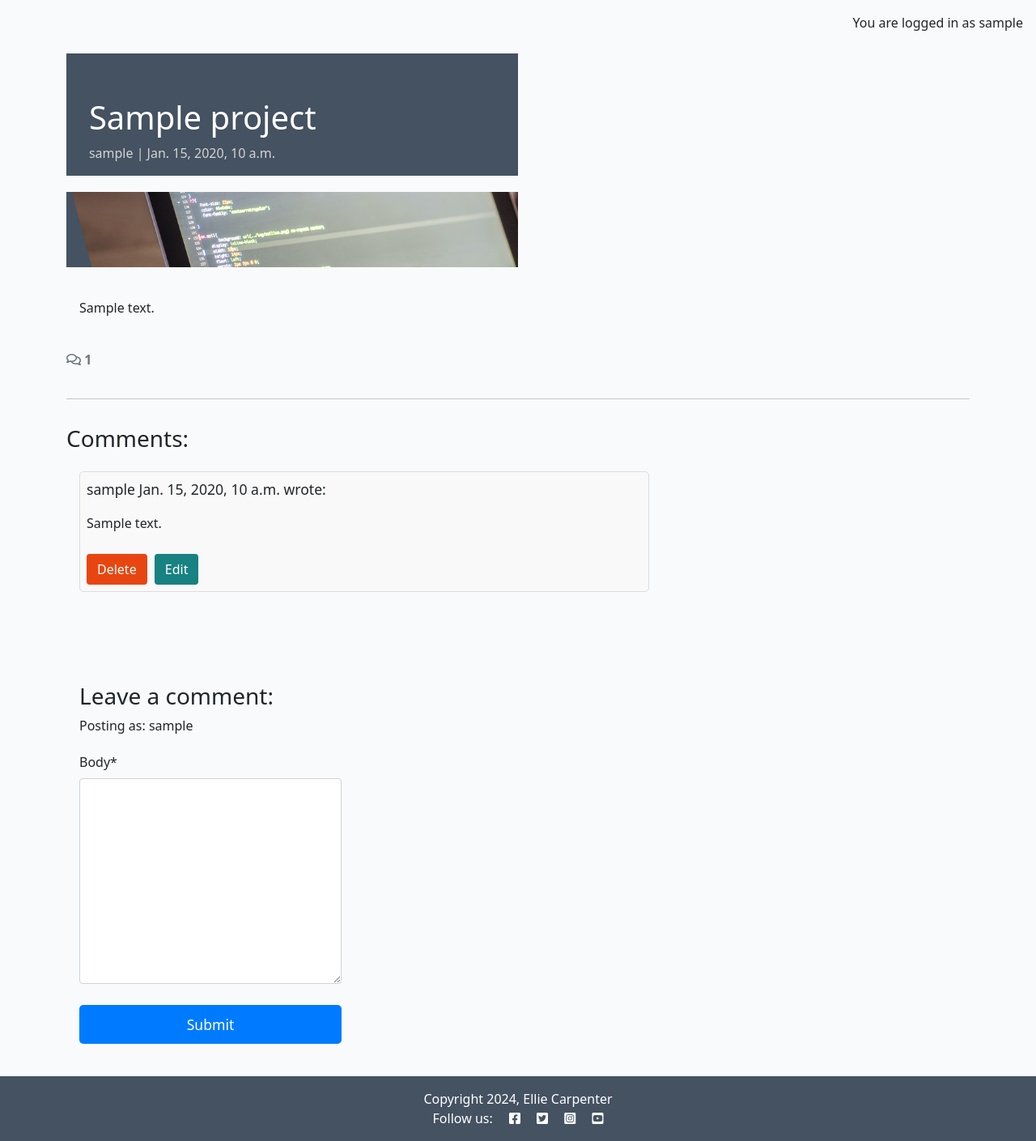
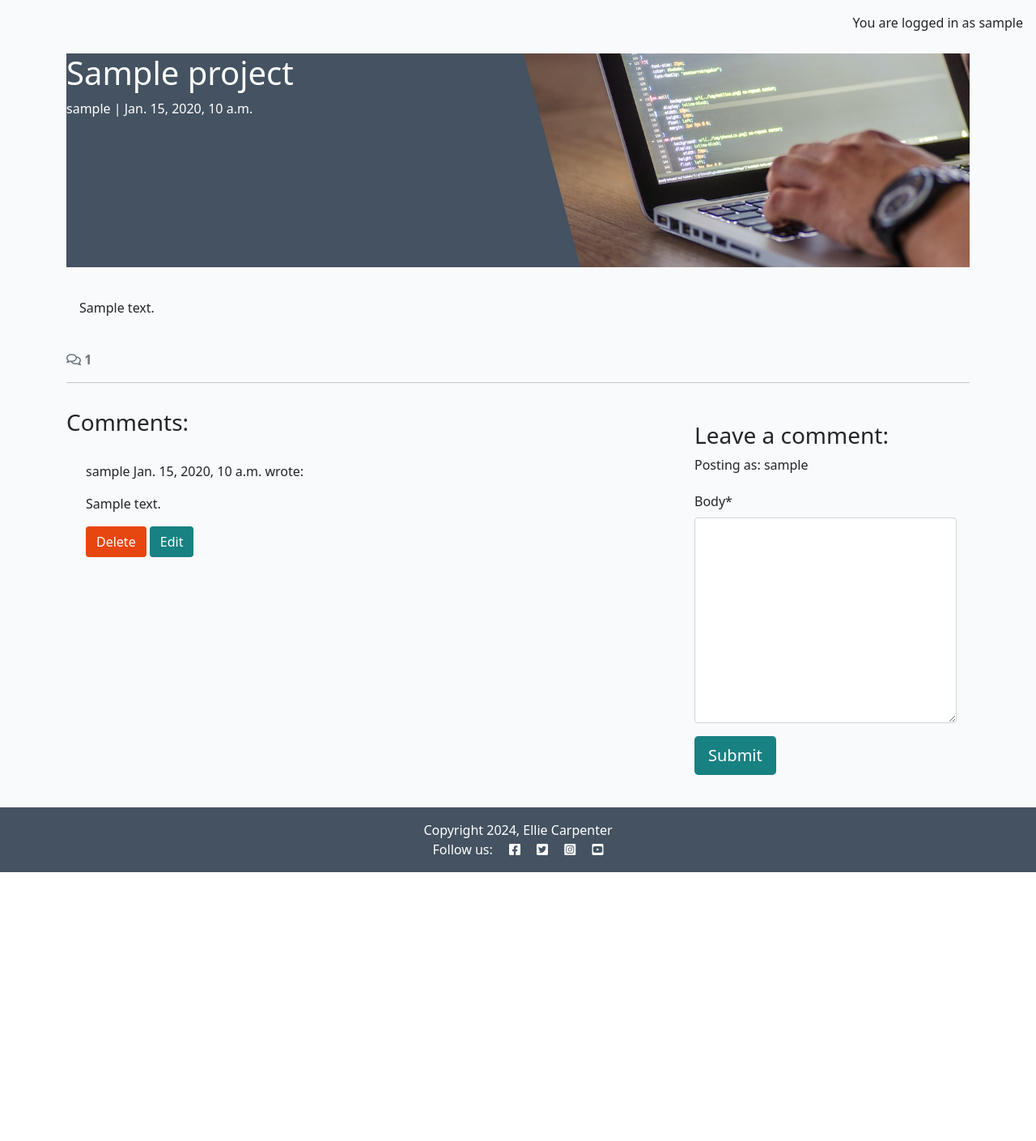
Before and after one commit to els-390/CI-Capstone-Portfolio-Project-Clone, a Django app: a page that uses templates/base.html in a window 1280 px wide. Shown: the part 60-1469 px from the top of the page at 81% size. After the commit the page ends 1137 px from the top, so only its background shows below. Run offline with Django 4.2, Linux system fonts and the light colour scheme; a user stored in the database is signed in; tables that the repository leaves empty hold one stand-in row (values such as "Sample post"); some libraries are stand-ins or nearby versions.

Commit message:
Revert CSS styles

```diff
--- a/static/css/style.css
+++ b/static/css/style.css
@@ -1,13 +1,8 @@
-/* General body and background styles */
+
 body {
     background-color: #F9FAFC;
 }
 
-.main-bg {
-    background-color: #F9FAFC;
-}
-
-/* Brand and text styles */
 .brand {
     font-family: Lato, sans-serif;
     font-size: 1.4rem;
@@ -23,7 +18,6 @@
     font-weight: 300;
 }
 
-/* Background colors */
 .light-bg {
     background-color: #fff;
 }
@@ -32,13 +26,15 @@
     background-color: #445261;
 }
 
-/* Card styles */
+.main-bg {
+    background-color: #F9FAFC;
+}
+
 .card {
     border: none;
     background-color: transparent;
 }
 
-/* Image styling */
 .image-container {
     position: relative;
 }
@@ -56,7 +52,12 @@
     height: auto;
 }
 
-/* Masthead and project section styling */
+.author {
+    color: white;
+    margin: 4px;
+    text-transform: uppercase;
+}
+
 .masthead {
     margin-top: 10px;
     overflow: hidden;
@@ -91,27 +92,30 @@
     z-index: 100;
 }
 
-.project-link {
+.profile-image {
+    width: 75%;
+}
+
+.post-link {
     text-decoration: none;
     color: #445261;
 }
 
-.project-link:hover,
+.post-link:hover,
 .page-link {
     color: #E84610;
 }
 
-.project-title {
+.post-title {
     margin-top: 10%;
     margin-left: 5%;
 }
 
-.project-subtitle {
+.post-subtitle {
     margin-left: 5%;
     color: lightgray;
 }
 
-/* Button styles */
 .btn-signup,
 .btn-edit {
     background-color: #188181;
@@ -124,25 +128,6 @@
     color: #23BBBB;
 }
 
-.btn-like {
-    color: #E84610;
-    border: none;
-    background: transparent;
-}
-
-.btn-like:hover,
-.btn-like:active {
-    color: #E84610;
-    background: transparent;
-    border: none;
-}
-
-.btn-delete {
-    color: #fff;
-    background: #E84610;
-}
-
-/* Link styling */
 .link {
     color: #23BBBB;
     text-decoration: none;
@@ -154,103 +139,28 @@
     text-decoration: underline;
 }
 
-/* Faded text */
+.btn-like {
+    color: #E84610;
+    border: none;
+    background: transparent;
+}
+
+.btn-delete {
+    color: #fff;
+    background: #E84610;
+}
+
+.btn-like:hover,
+.btn-like:active {
+    color: #E84610;
+    background: transparent;
+    border: none;
+}
+
 .faded {
     color: rgb(172, 175, 175);
 }
 
-/* Approval message styling */
 .approval {
     color: rgb(222, 146, 168);
 }
-
-/* Styling for comments section */
-.comments {
-    margin-bottom: 20px;
-    padding: 10px;
-    background-color: #f9f9f9;
-    border-radius: 5px;
-    border: 1px solid #ddd;
-}
-
-/* Fade-out effect for unapproved comments */
-.faded {
-    opacity: 0.5;
-}
-
-/* Hide unapproved comments */
-.d-none {
-    display: none;
-}
-
-/* Styling for the comment info */
-.comments .font-weight-bold {
-    font-size: 1.1em;
-}
-
-/* Styling for approval messages */
-.approval {
-    color: rgb(222, 146, 168);
-    font-size: 0.9em;
-    font-style: italic;
-}
-
-/* Styling for comment buttons */
-.btn-delete, .btn-edit {
-    margin-right: 5px;
-    margin-top: 10px;
-}
-
-/* Styling for comment form */
-#commentForm {
-    margin-top: 20px;
-}
-
-#commentForm .form-group {
-    margin-bottom: 15px;
-}
-
-#commentForm button {
-    margin-top: 10px;
-    width: 100%;
-    background-color: #007bff;
-    color: white;
-    border-radius: 5px;
-    font-size: 1.1em;
-    padding: 10px;
-}
-
-/* Comment display sections (left and right alignment) */
-.row {
-    display: flex;
-    justify-content: space-between;
-    gap: 20px;
-}
-
-.col-md-8 {
-    flex: 0 0 66.67%;
-}
-
-.col-md-4 {
-    flex: 0 0 33.33%;
-}
-
-@media (max-width: 768px) {
-    .row {
-        flex-direction: column;
-        align-items: center;
-    }
-
-    .col-md-8, .col-md-4 {
-        flex: 0 0 100%;
-    }
-}
-
-/* Modal styling */
-.modal-content {
-    border-radius: 8px;
-}
-
-.modal-header {
-    background-color: #f8f9fa;
-}
```
Also changed, not shown: 1 other file.
